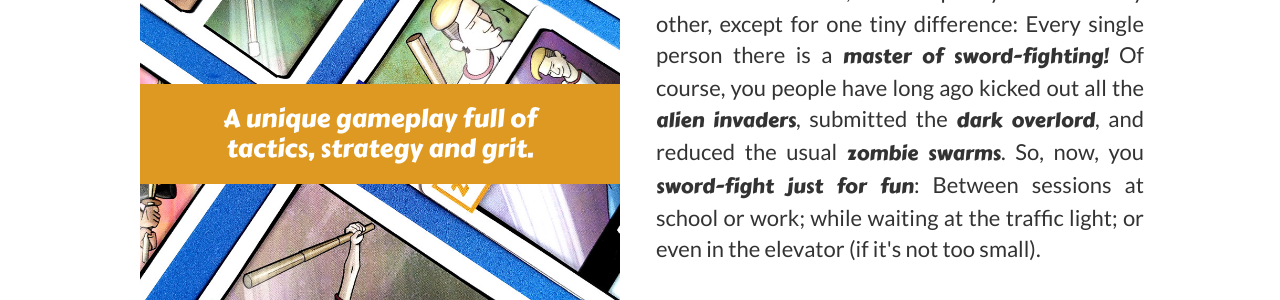
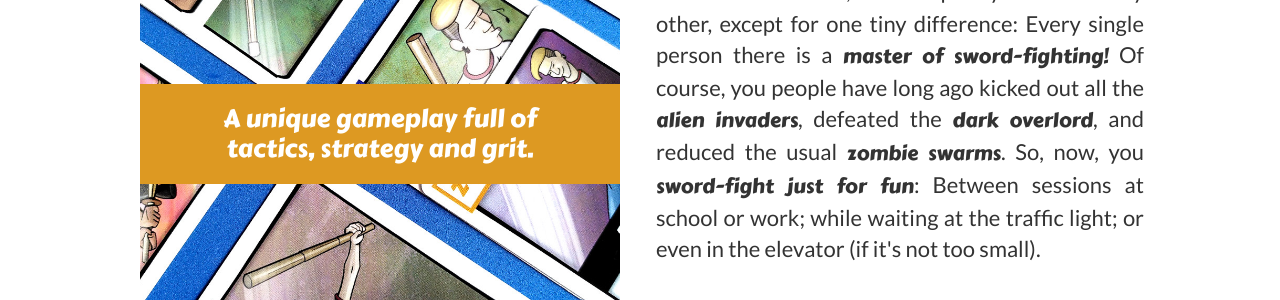
Before and after one commit to marcelrf/marcelrf.github.io, a Jekyll site: the page built from en/index.html, in a window 1280 px wide and 900 px high, scrolled down 734 px. Shown: the part 155-455 px from the top of the window. Built offline with Jekyll 4.4.1, drawn with Linux system fonts in a browser that asks for light colours; nearby versions of some CDN libraries.

Commit message:
fixed gramar submitted

```diff
--- a/en/index.html
+++ b/en/index.html
@@ -11,7 +11,7 @@ this_page: index
 
     text_designed_and_illustrated = "Designed and illustrated by"
 
-    text_area_1 = "<span class=\"high\">You live in Karenza</span>, a world pretty much like any other, except for one tiny difference: Every single person there is a <span class=\"high\">master of sword-fighting!</span> Of course, you people have long ago kicked out all the <span class=\"high\">alien invaders</span>, submitted the <span class=\"high\">dark overlord</span>, and reduced the usual <span class=\"high\">zombie swarms</span>. So, now, you <span class=\"high\">sword-fight just for fun</span>: Between sessions at school or work; while waiting at the traffic light; or even in the elevator (if it's not too small)."
+    text_area_1 = "<span class=\"high\">You live in Karenza</span>, a world pretty much like any other, except for one tiny difference: Every single person there is a <span class=\"high\">master of sword-fighting!</span> Of course, you people have long ago kicked out all the <span class=\"high\">alien invaders</span>, defeated the <span class=\"high\">dark overlord</span>, and reduced the usual <span class=\"high\">zombie swarms</span>. So, now, you <span class=\"high\">sword-fight just for fun</span>: Between sessions at school or work; while waiting at the traffic light; or even in the elevator (if it's not too small)."
 
     text_area_2 = "Choose your <span class=\"high\">character</span>, master their <span class=\"high\">fighting style</span>, and immerse yourself in thrilling duels full of action and strategy: <span class=\"high\">Connect</span> your techniques to set up the perfect combo; <span class=\"high\">predict</span> your opponent’s next move; and use your abilities to <span class=\"high\">deceive</span> them! <span class=\"high\">Are you up to the challenge?</span>"
 
```
